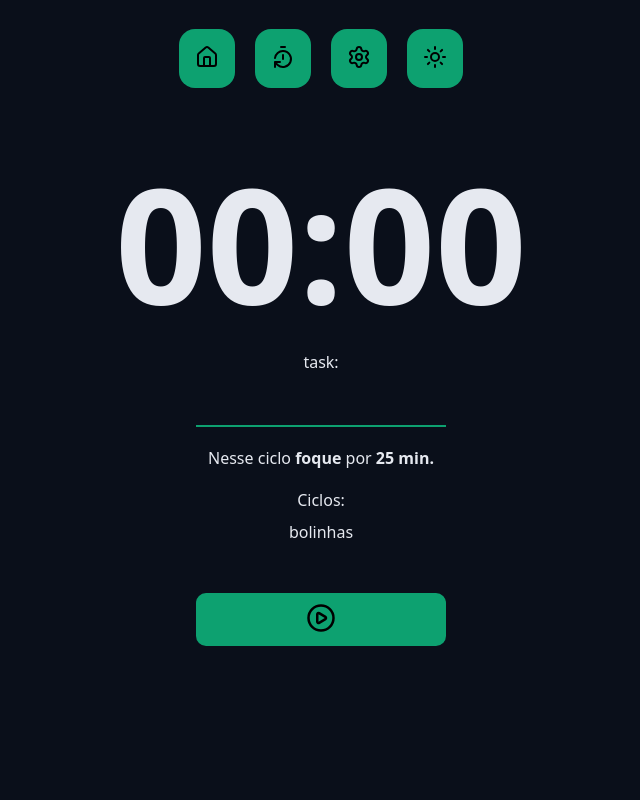
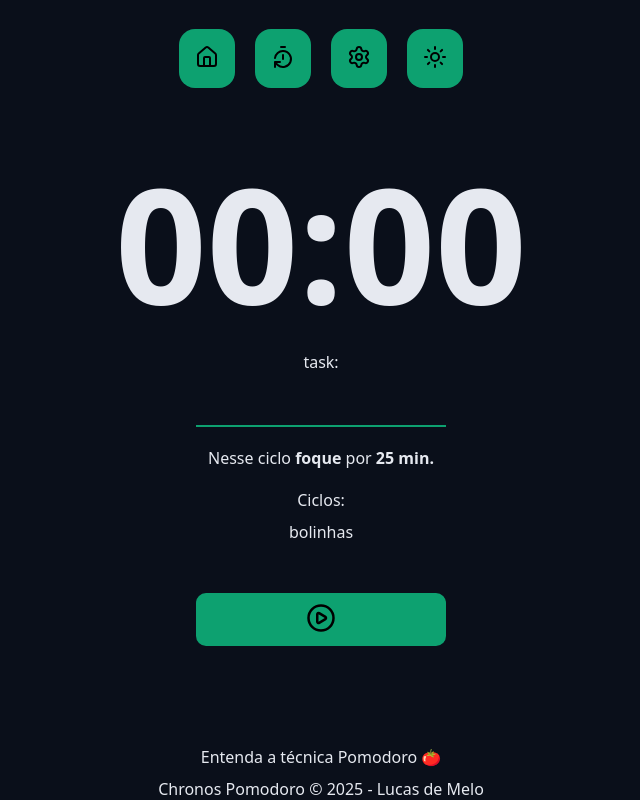
Before and after one commit to lucasmelosilva/chronos-pomodoro, a React (Vite) app: page / in a window 1280 px wide. Shown: the part 162-962 px from the top of the page, without its empty margins (319-959 px from the left). Before the commit the page ends 808 px from the top, so only its background shows below. Built offline with nearby package versions, Linux system fonts and the light colour scheme.

Commit message:
feat: add Footer component

```diff
--- a/src/App.tsx
+++ b/src/App.tsx
@@ -2,6 +2,7 @@ import './styles/themes.css'
 import './styles/global.css'
 import { Heading } from './components/Heading'
 import { Home } from './components/home'
+import { Footer } from './components/footer'
 
 function App() {
   return (
@@ -11,6 +12,8 @@ function App() {
       <main>
         <Home />
       </main>
+
+      <Footer />
     </section>
   )
 }
--- /dev/null
+++ b/src/components/footer/index.tsx
@@ -0,0 +1,12 @@
+import styles from './styles.module.css'
+
+export function Footer() {
+  return (
+    <footer className={styles.container}>
+      <div>
+        <a href="#">Entenda a técnica Pomodoro 🍅</a>
+        <p>Chronos Pomodoro © 2025 - Lucas de Melo</p>
+      </div>
+    </footer>
+  )
+}
--- /dev/null
+++ b/src/components/footer/styles.module.css
@@ -0,0 +1,18 @@
+.container {
+  width: 100%;
+  margin: 10rem 0 0 0;
+}
+
+.container div {
+  display: flex;
+  flex-direction: column;
+  justify-content: center;
+  align-items: center;
+  gap: 1rem;
+}
+
+.container div a {
+  text-decoration: none;
+  color: var(--text-color);
+  font-size: 1.6rem;
+}
```
